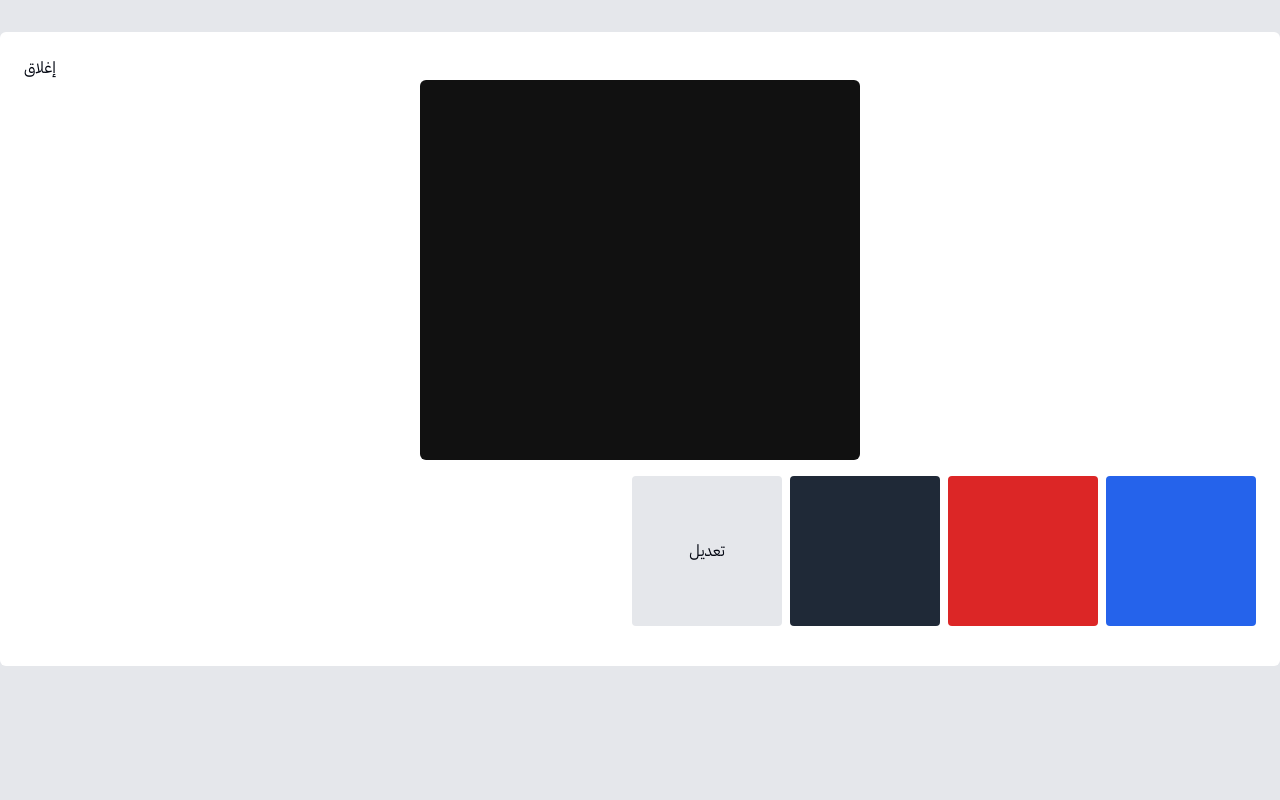
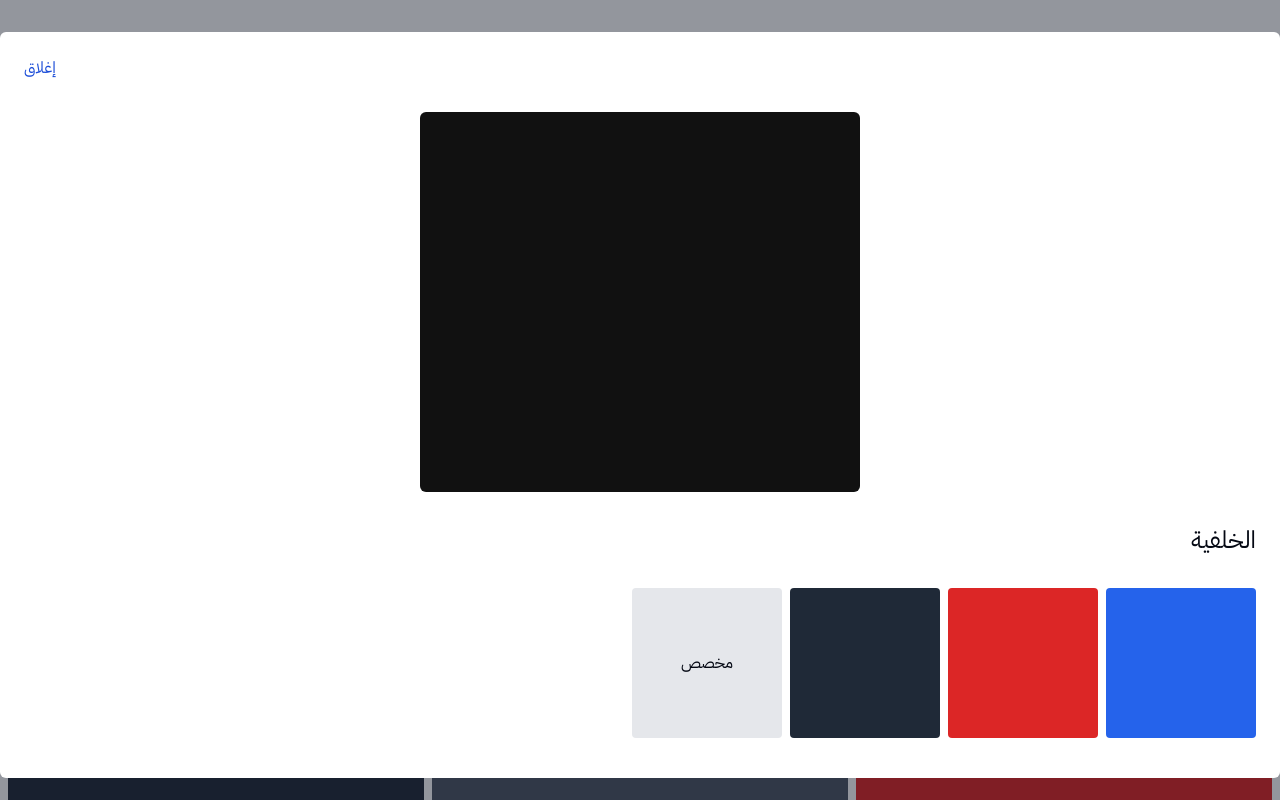
Before and after one commit to osama-mhmd/eqtibas, a Next.js app: page / in a window 1280 px wide. Both pictures are taken after a click on the element "تعديل". Shown: the top 800 px of the page. Built offline with nearby package versions, Linux system fonts and the light colour scheme.

Commit message:
chore/edit-panel-style

```diff
--- a/src/components/edit.tsx
+++ b/src/components/edit.tsx
@@ -12,18 +12,19 @@ export default function Edit({ closePanel }: { closePanel: any }) {
 
   return (
     <>
-      <div className="container fixed top-0 p-6 bg-white mx-auto sm:mt-8 sm:rounded-md z-10 shadow-gray-600">
+      <div className="container absolute top-0 p-6 bg-white mx-auto sm:mt-8 sm:rounded-md z-10 shadow-gray-600">
         {/* Header */}
         <div className="flex justify-end">
-          <span onClick={closePanel} className="cursor-pointer">
+          <span onClick={closePanel} className="cursor-pointer text-blue-700">
             إغلاق
           </span>
         </div>
         <Canvas
           quote={quote}
           background={background}
-          className="rounded-md mx-auto"
+          className="rounded-md mx-auto my-8"
         />
+        <h2 className="text-2xl my-4">الخلفية</h2>
         <div className="py-4 squares">
           {backgrounds.map((_background, index) => {
             return (
@@ -35,12 +36,12 @@ export default function Edit({ closePanel }: { closePanel: any }) {
             );
           })}
           <span className="bg-gray-200 flex justify-center items-center">
-            تعديل
+            مخصص
           </span>
         </div>
       </div>
       <div
-        className="fixed w-full h-screen top-0 left-0 bg-gray-200 z-[7]"
+        className="fixed w-full h-screen top-0 left-0 bg-gray-900 opacity-45 z-[7]"
         onClick={closePanel}
       ></div>
     </>
```
